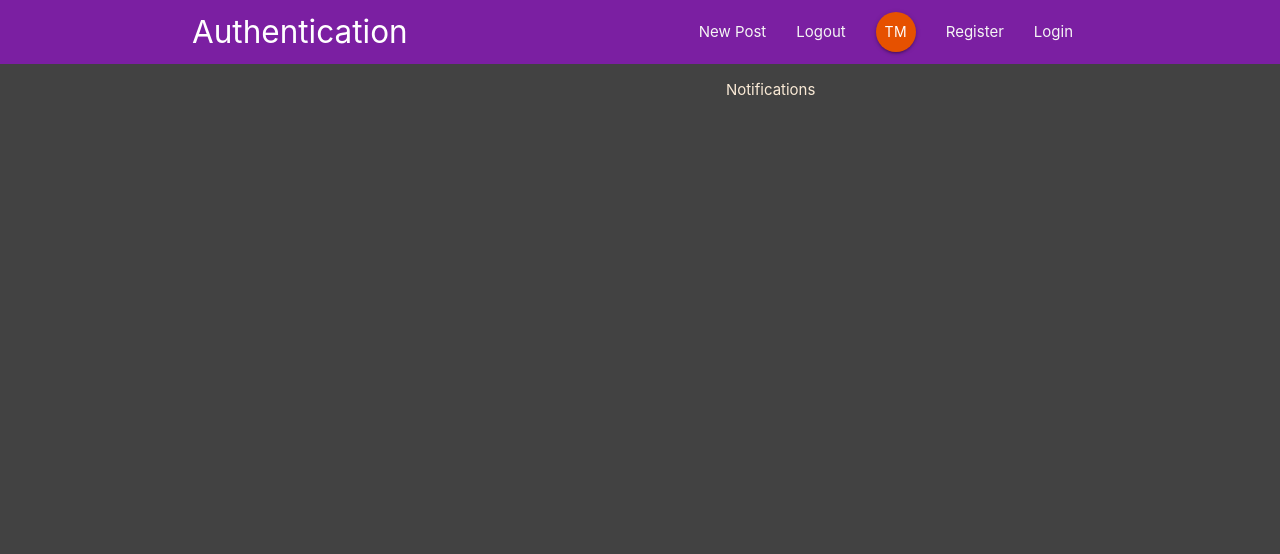
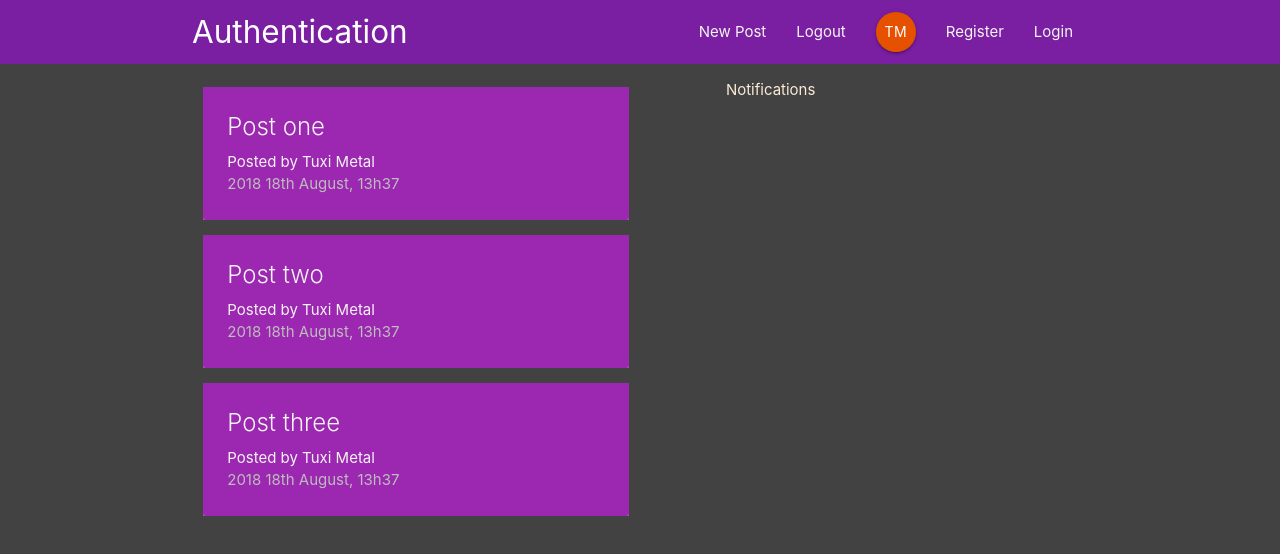
Before and after one commit to TituxMetal/react-redux-firebase-authentication-boilerplate, a React (Create React App) app: page / in a window 1280 px wide. Shown: the top 554 px of the page. Built offline with nearby package versions, Linux system fonts and the light colour scheme.

Commit message:
Update Dashboard container component; connect the Dashboard component to the redux store

```diff
--- a/src/containers/Dashboard.js
+++ b/src/containers/Dashboard.js
@@ -1,14 +1,17 @@
 import React, { Component } from 'react'
+import { connect } from 'react-redux'
+
 import PostList from '../components/posts/PostList';
-import Notifications from '../components/Dashboard/Notifications';
+import Notifications from '../components/Dashboard/Notifications'
 
-export default class Dashboard extends Component {
+class Dashboard extends Component {
   render() {
+    const { posts } = this.props
     return (
       <div className='dashboard container'>
         <div className="row">
           <div className="col s12 m6">
-            <PostList />
+            <PostList posts={posts} />
           </div>
           <div className="col s12 m5 offset-m1">
             <Notifications />
@@ -18,3 +21,11 @@ export default class Dashboard extends Component {
     )
   }
 }
+
+const mapStateToProps = state => {
+  return {
+    posts: state.post.postData
+  }
+}
+
+export default connect(mapStateToProps)(Dashboard)
```
